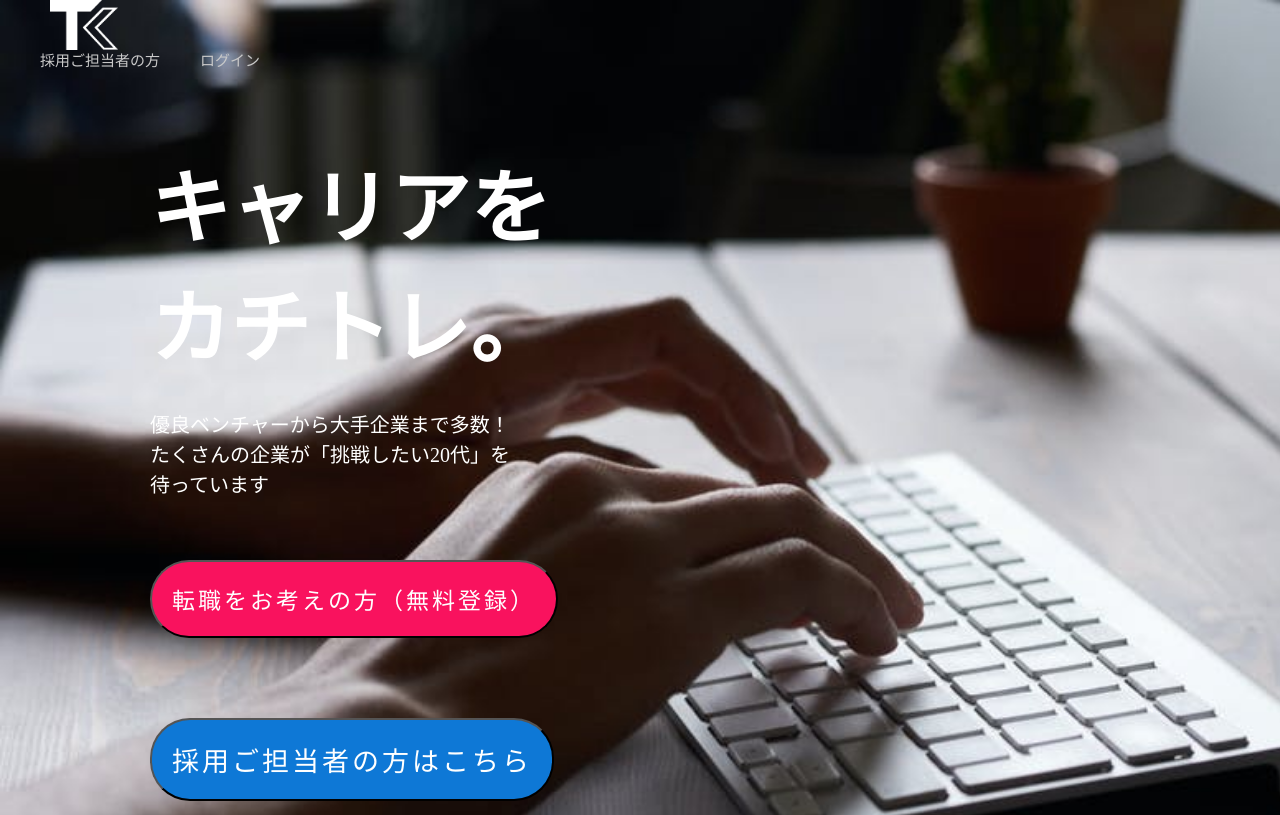
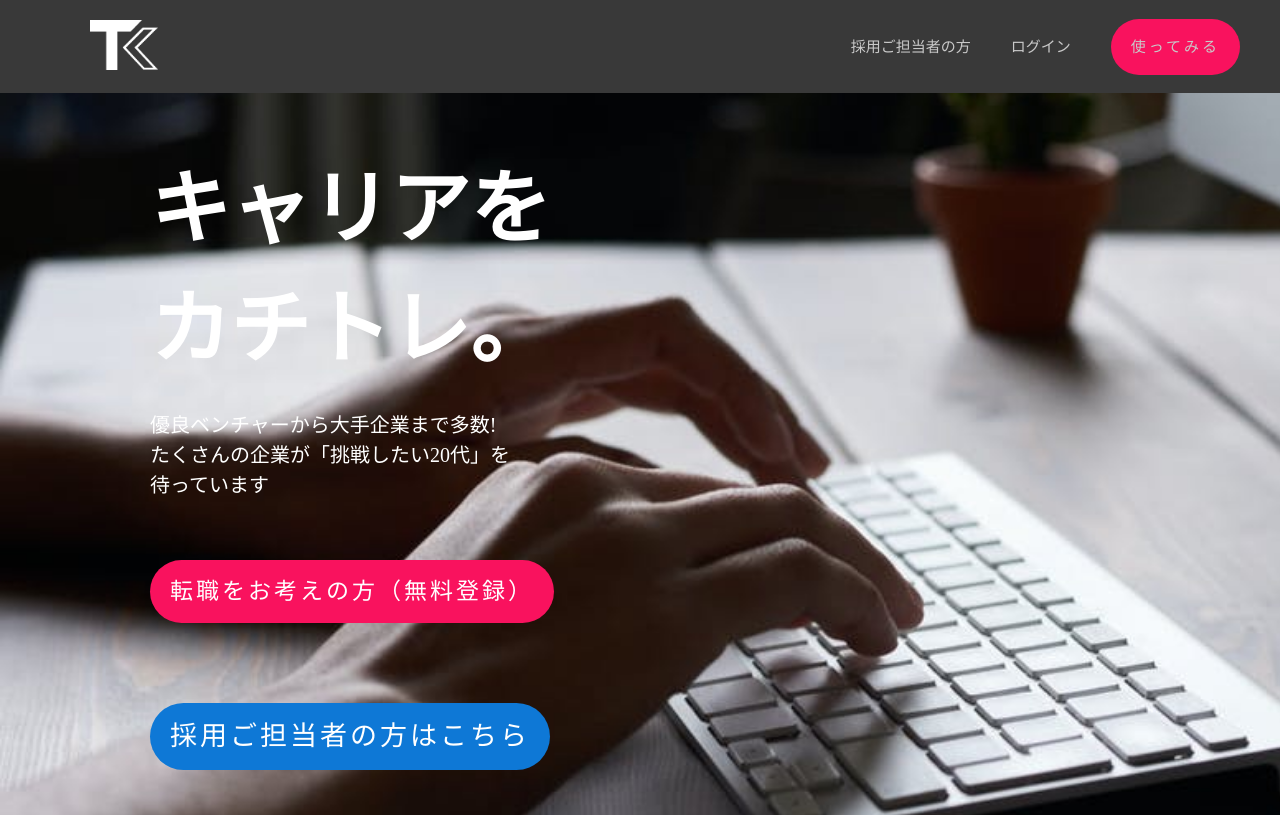
Before and after one commit to Yuki-20191025/create, a plain HTML site: page index.html in a window 1280 px wide. Shown: the top 815 px of the page. Drawn offline with Linux system fonts and the light colour scheme.

Commit message:
Update index.html

```diff
--- a/index.html
+++ b/index.html
@@ -7,7 +7,7 @@
     <title>Document</title>
     <link rel="stylesheet" href="./assets/css/reset.css">
     <link rel="stylesheet" href="./assets/css/style.css">
-    <link rel="stylesheet" type="text/css" media="screen and (min-width:780px)" href="./assets/css/reset.css">
+    <link rel="stylesheet" type="text/css" media="screen and ()" href="./assets/css/reset.css">
 </head>
 <body>
     <header>
@@ -18,18 +18,19 @@
             <ul class="nav">
                 <li><a href="#">採用ご担当者の方</a></li>
                 <li><a href="#">ログイン</a></li>
+                <li><a href="#" class="btn">使ってみる</a></li>
             </ul>
         </div>
     </header>
     <main>
         <section class="top">
             <h1 class="title">キャリアを<br>カチトレ。</h1>
-            <p class="guideline">優良ベンチャーから大手企業まで多数！<br>たくさんの企業が「挑戦したい20代」を<br>待っています</p>
+            <p class="guideline">優良ベンチャーから大手企業まで多数!<br>たくさんの企業が「挑戦したい20代」を<br>待っています</p>
         <div class="button1">
-            <button type="button" class="btn">転職をお考えの方（無料登録）</button>
+            <a href="#" class="btn">転職をお考えの方（無料登録）</a>
         </div>
         <div class="button2">
-            <button type="button" class="btn1">採用ご担当者の方はこちら</button>
+            <a href="#" class="btn1">採用ご担当者の方はこちら</a>
         </div>
         </section>
 
@@ -51,7 +52,7 @@
           <div class="contents">
             <div class="text">
               <h4>マッチしたら<br><span class="under">企業と直接やり取り可能</span></h4>
-              <p>あなたの「興味がある」は企業に届きます。見事マッチすると企業からスカウトが届き、直接のやり取りが可能に。思わぬ企業からスカウトが届くことも！？</p>
+              <p>あなたの「興味がある」は企業に届きます。見事マッチすると企業からスカウトが届き、直接のやり取りが可能に。思わぬ企業からスカウトが届くことも!？</p>
             </div>
             <img src="./assets/img/meeting1.jpeg" alt="">
           </div>
@@ -62,9 +63,9 @@
             <p class="area">キャリトレはあなたの志向性を学習し、<br>おすすめの仕事をお届けします。<br>自分でも気付いていなかった新しい可能性に出会えます。</p>
         </section>
         <section>
-            <h6>楽しく、本気で、転職活動を始めよう。</h6>
+            <h6>楽しく、本気で、<br>転職活動を始めよう。</h6>
             <div class="button3">
-                <button type="button" class="btn">さっそく使ってみる</button>
+                <a href="#" class="btn">さっそく使ってみる</a>
             </div>
             <div class="tab"></div>
         </section>
```
